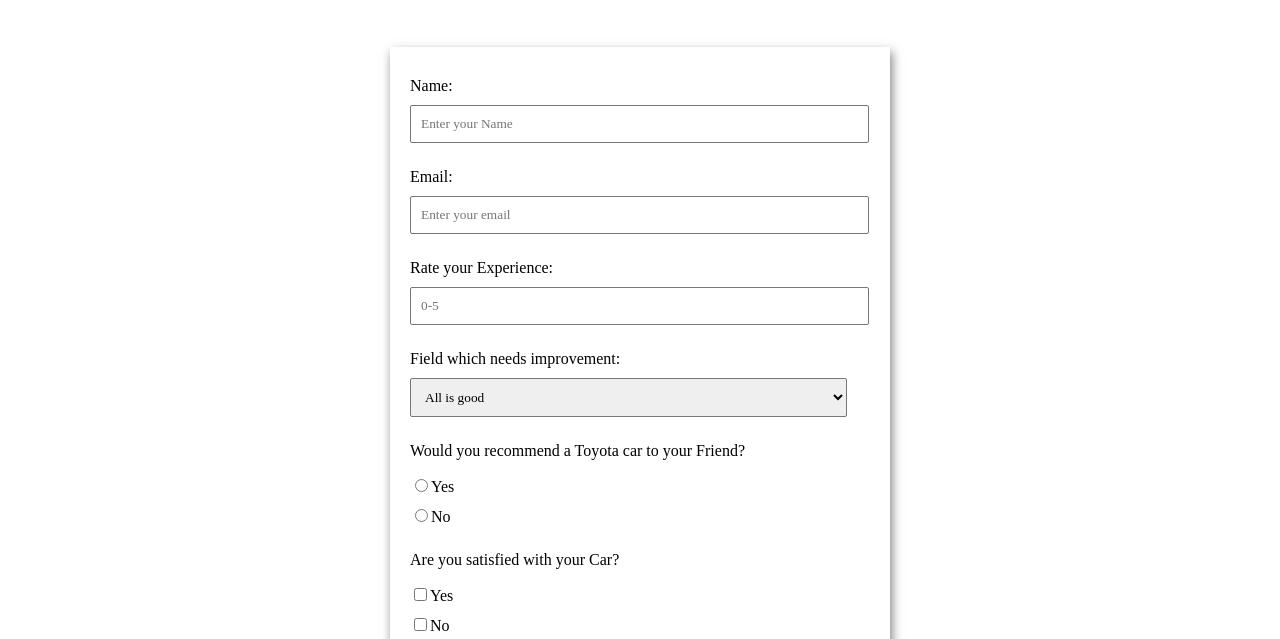
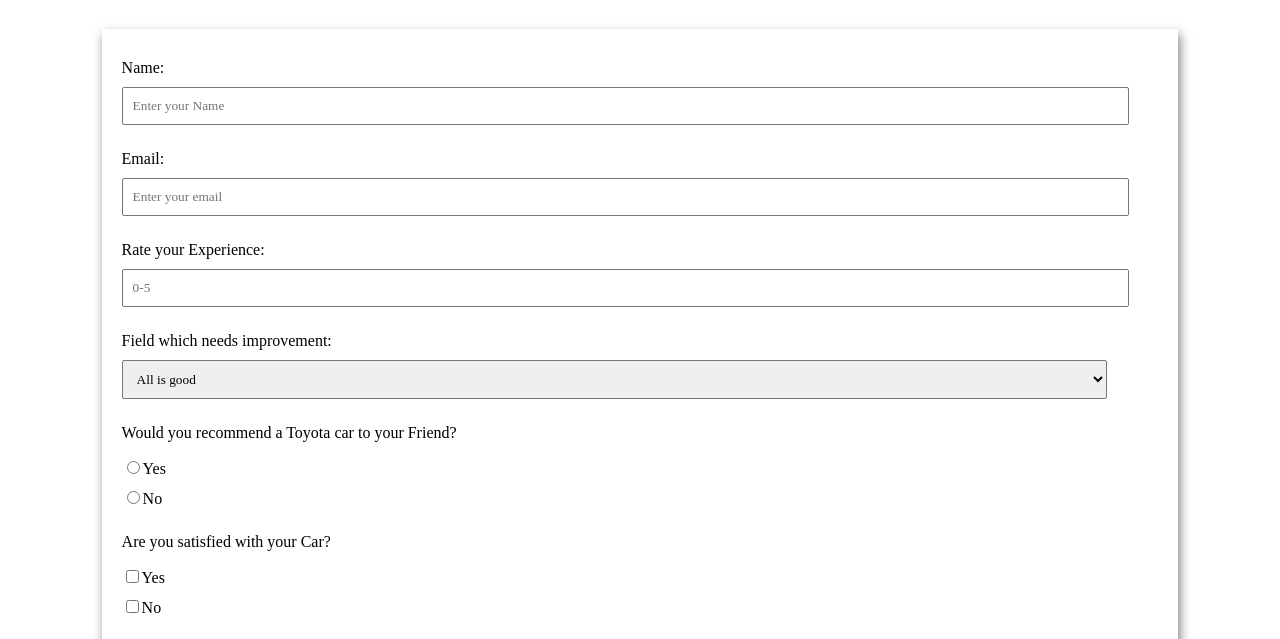
Before and after one commit to yuvraj-learner/Survey-Form, a plain HTML site: page index.html in a window 1280 px wide. Shown: the part 137-776 px from the top of the page. Drawn offline with Linux system fonts and the light colour scheme; a script that the page names is missing.

Commit message:
Update style.css
edited width property from px to %

```diff
--- a/style.css
+++ b/style.css
@@ -1,5 +1,5 @@
 body{
-    width: 500px;
+    width: 90%;
     margin: auto;
 }
 
@@ -10,7 +10,7 @@ header #title{
     text-decoration: underline;
 }
 form{
-    max-width: 500px;
+    max-width: 90%;
     margin:50px auto;
     padding:30px 20px;
     background-color: #fff;
```
